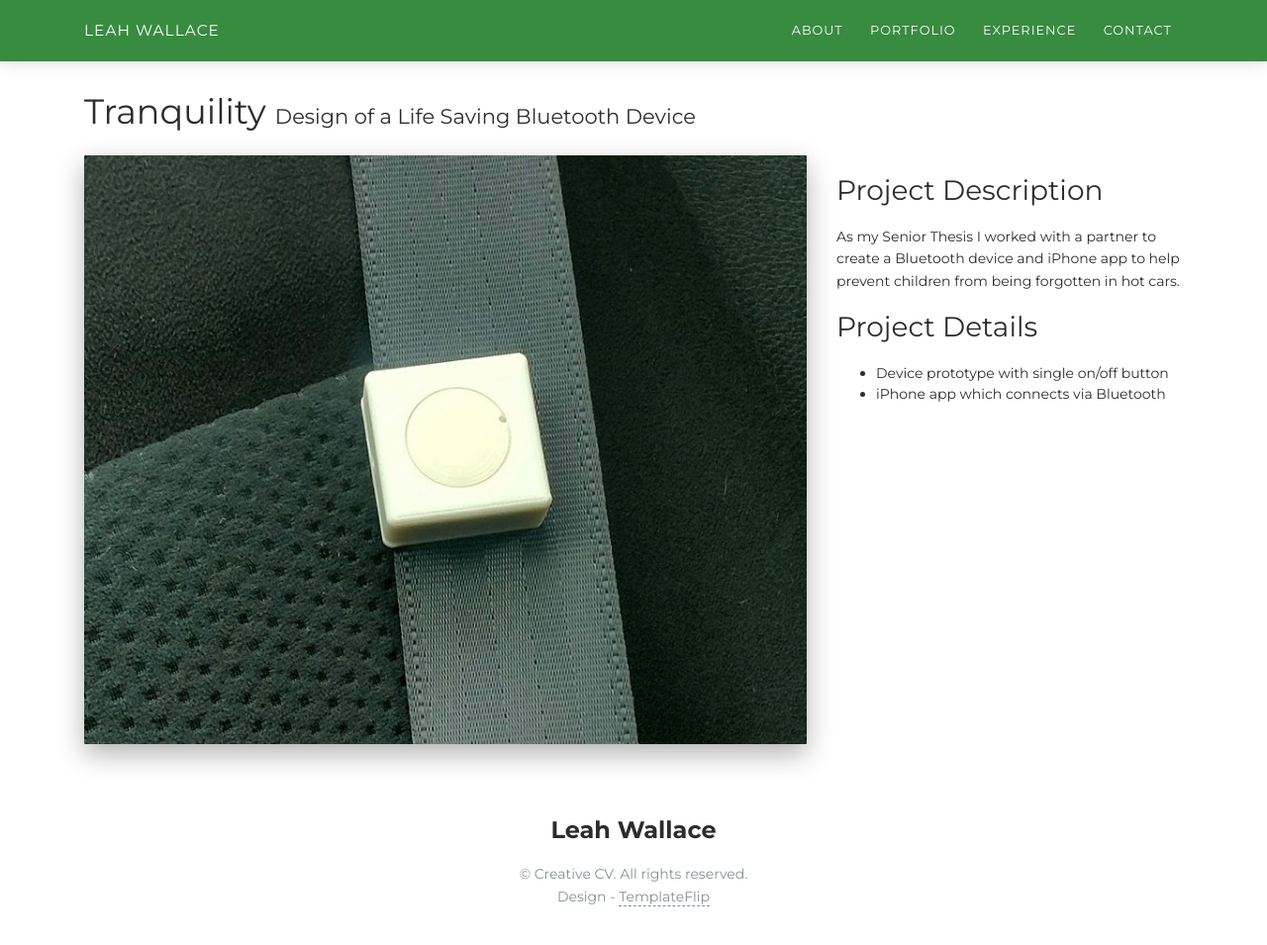
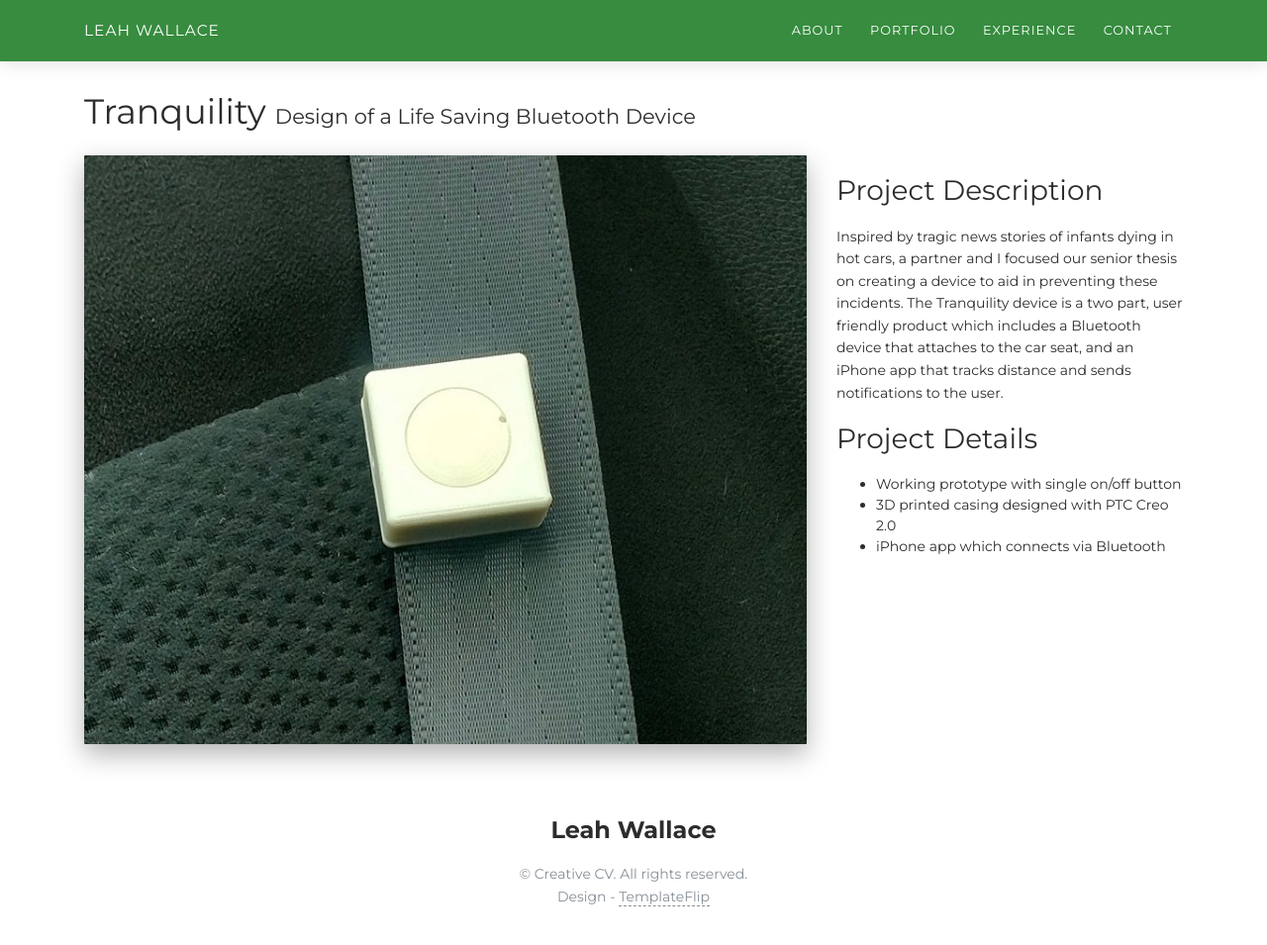
Before and after one commit to lwallace37/lwallace37.github.io, a Jekyll site: the page TranquilityProject/index.html, which Jekyll copies as it is, in a window 1280 px wide and 957 px high. Shown: the whole window at 99% size. Built offline with Jekyll 4.4.1, drawn with Linux system fonts in a browser that asks for light colours; nearby versions of some CDN libraries.

Commit message:
Update Information

```diff
--- a/TranquilityProject/index.html
+++ b/TranquilityProject/index.html
@@ -65,11 +65,13 @@
     </div>
     <div class="col-md-4">
       <h3 class="my-3">Project Description</h3>
-      <p>As my Senior Thesis I worked with a partner to create a Bluetooth device and iPhone app to help prevent children from being forgotten in hot cars.
+      <p>Inspired by tragic news stories of infants dying in hot cars, a partner and I focused our senior thesis on creating a device to aid in preventing these incidents.
+        The Tranquility device is a two part, user friendly product which includes a Bluetooth device that attaches to the car seat, and an iPhone app that tracks distance and sends notifications to the user.
       </p>
       <h3 class="my-3">Project Details</h3>
       <ul>
-        <li>Device prototype with single on/off button</li>
+        <li>Working prototype with single on/off button</li>
+        <li>3D printed casing designed with PTC Creo 2.0</li>
         <li>iPhone app which connects via Bluetooth</li>
       </ul>
     </div>
```
